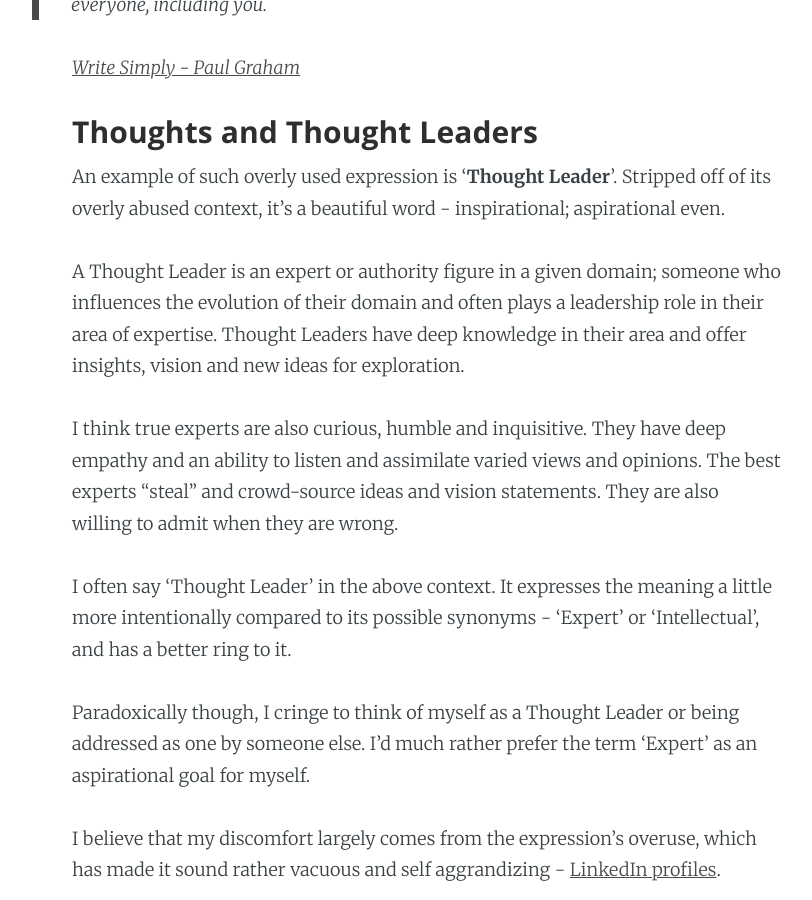
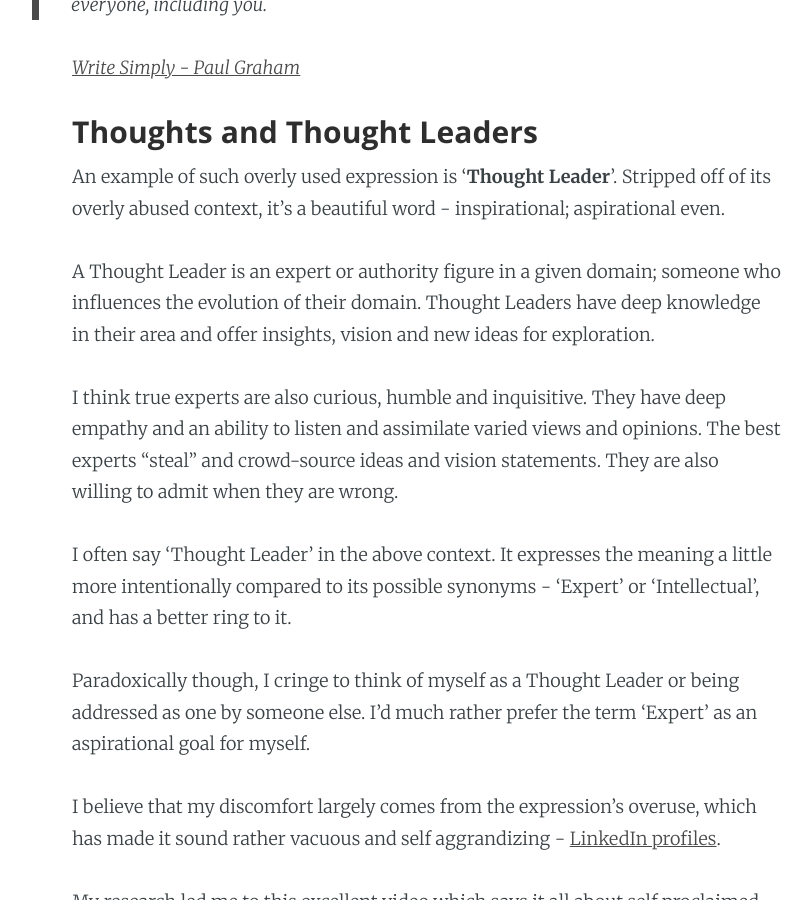
Before and after one commit to rahulj51/miles2code.github.io, a Jekyll site: the page built from _posts/2021-03-21-thoughtleaders.markdown, in a window 1280 px wide and 900 px high, scrolled down 1685 px. Shown: the whole window, without its empty margins (213-1025 px from the left). Built offline with Jekyll 4.4.1, drawn with Linux system fonts in a browser that asks for light colours.

Commit message:
minor edits

```diff
--- a/_posts/2021-03-21-thoughtleaders.markdown
+++ b/_posts/2021-03-21-thoughtleaders.markdown
@@ -45,7 +45,7 @@
 
 An example of such overly used expression is '**Thought Leader**'. Stripped off of its overly abused context, it's a beautiful word - inspirational; aspirational even.
 
-A Thought Leader is an expert or authority figure in a given domain; someone who influences the evolution of their domain and often plays a leadership role in their area of expertise. Thought Leaders have deep knowledge in their area and offer insights, vision and new ideas for exploration.
+A Thought Leader is an expert or authority figure in a given domain; someone who influences the evolution of their domain. Thought Leaders have deep knowledge in their area and offer insights, vision and new ideas for exploration.
 
 I think true experts are also curious, humble and inquisitive. They have deep empathy and an ability to listen and assimilate varied views and opinions. The best experts "steal" and crowd-source ideas and vision statements. They are also willing to admit when they are wrong.
 
```
